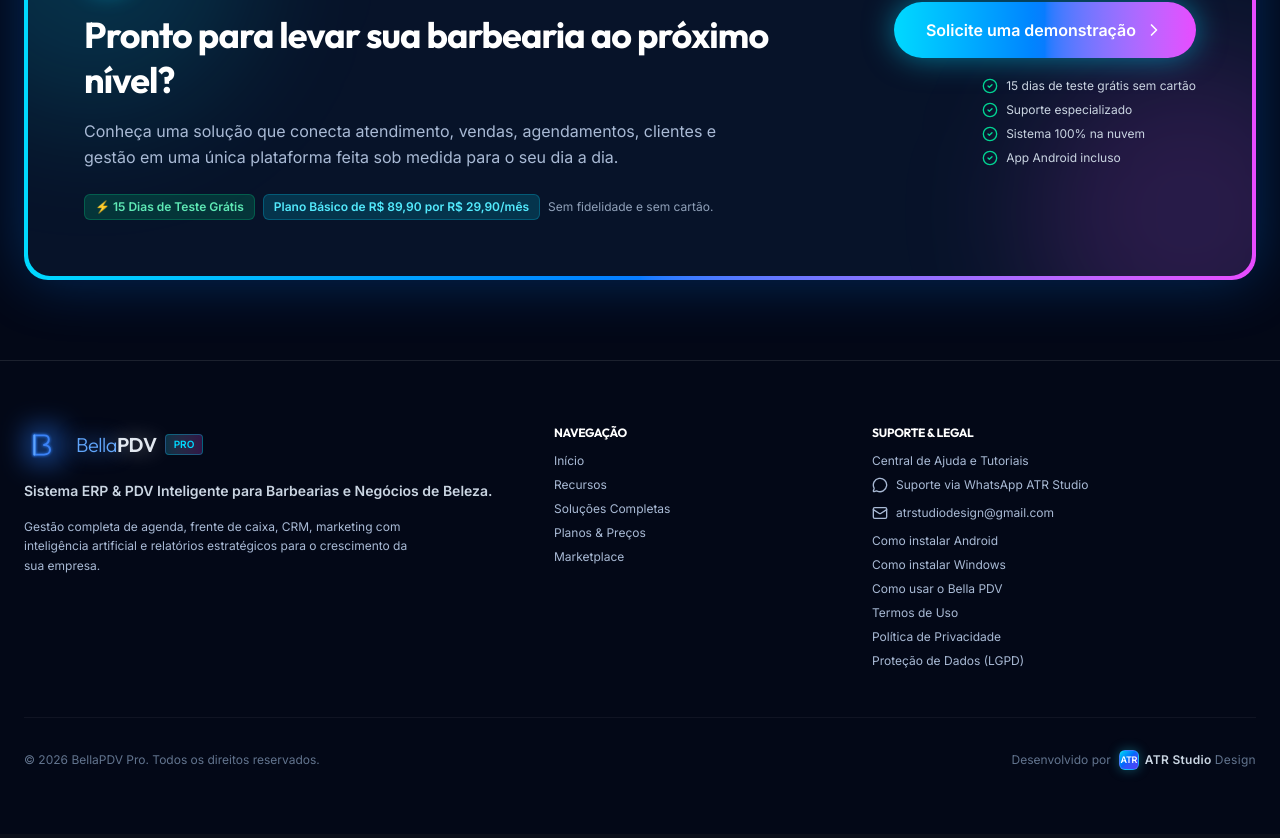
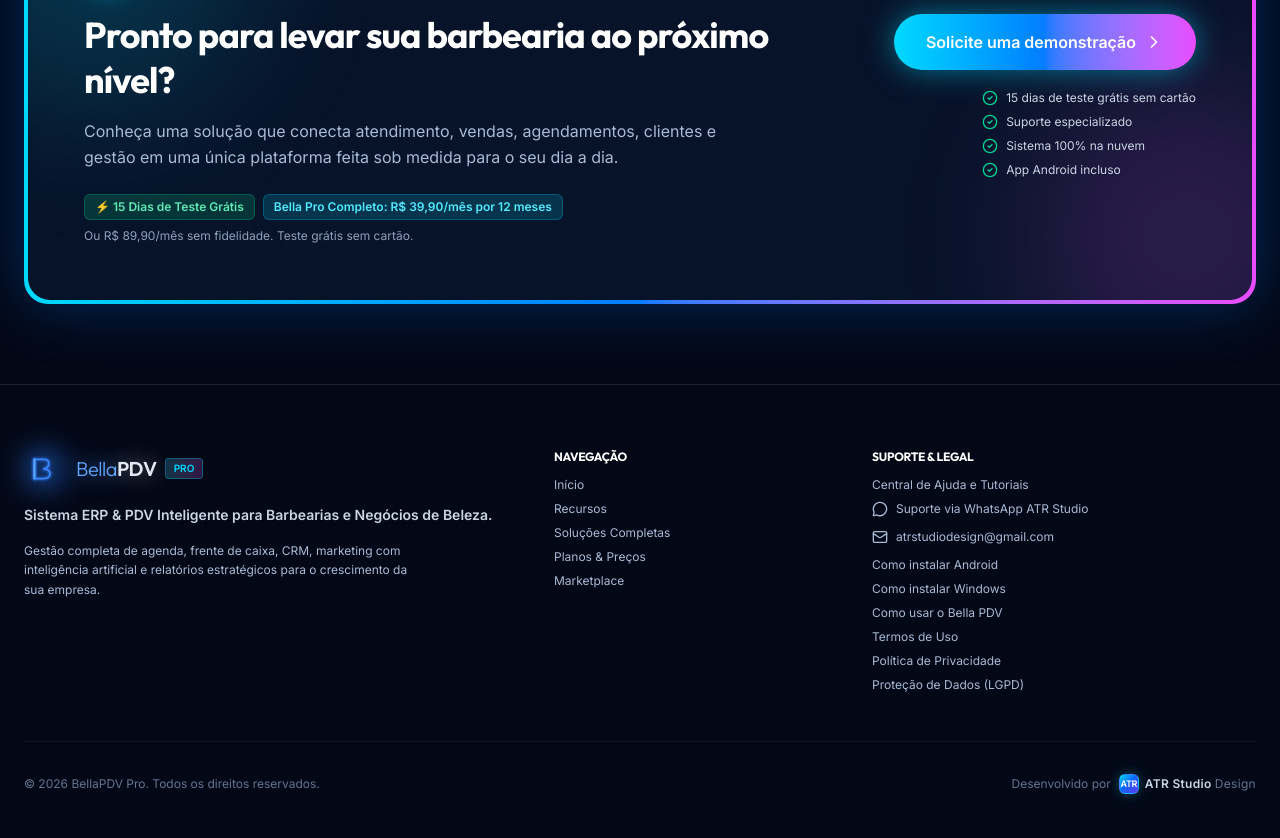
Before and after one commit to atrstudiodesign/https-github.com-atrstudiodesign-bellapdvpro, a React (Vite) app: page /landing in a window 1280 px wide. Shown: the part 7043-7881 px from the top of the page. Built offline with nearby package versions, Linux system fonts and the light colour scheme; no server answers.

Commit message:
fix(landing): align final CTA with Bella unified pricing (#95)

```diff
--- a/src/components/landing/FinalCtaBanner.tsx
+++ b/src/components/landing/FinalCtaBanner.tsx
@@ -55,15 +55,15 @@ export function FinalCtaBanner({ onRequestDemo }: FinalCtaBannerProps) {
                     onClick={() => {
                       trackTrialStartClick({
                         source: 'final_cta_promo_badge',
-                        promoText: 'De R$ 89,90 por R$ 29,90 nos primeiros 3 meses',
-                        buttonLabel: 'Plano Básico de R$ 89,90 por R$ 29,90/mês'
+                        promoText: 'R$ 39,90/mês com fidelidade de 12 meses ou R$ 89,90/mês sem fidelidade',
+                        buttonLabel: 'Bella Pro Completo R$ 39,90/mês — 12 meses'
                       });
                     }}
                     className="px-2.5 py-1 rounded-md bg-cyan-500/20 text-cyan-300 font-bold border border-cyan-500/30 hover:border-cyan-400 transition-colors cursor-pointer"
                   >
-                    Plano Básico de R$ 89,90 por R$ 29,90/mês
+                    Bella Pro Completo: R$ 39,90/mês por 12 meses
                   </a>
-                  <span className="text-slate-400">Sem fidelidade e sem cartão.</span>
+                  <span className="text-slate-400">Ou R$ 89,90/mês sem fidelidade. Teste grátis sem cartão.</span>
                 </div>
               </div>
 
```
